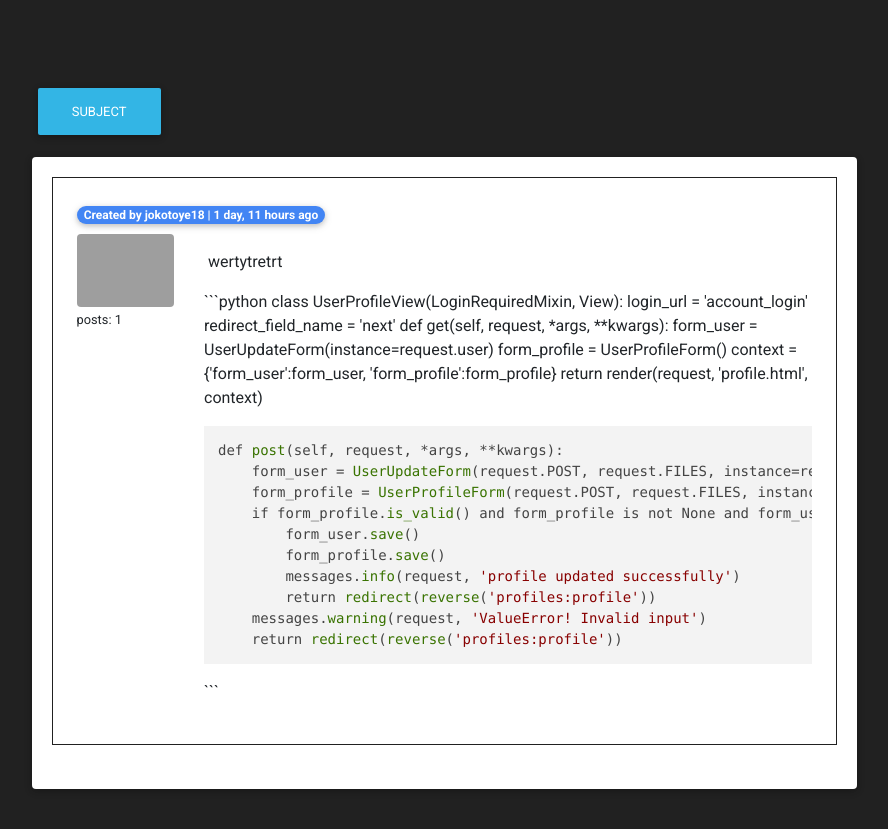
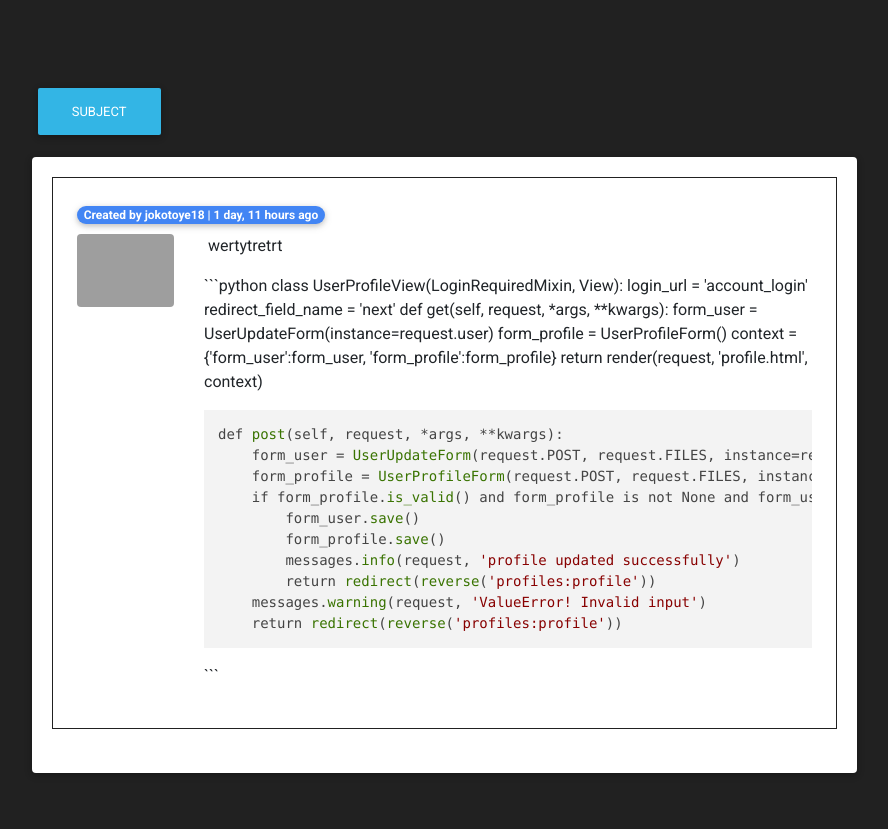
Before and after one commit to Jokotoye18/Forum, a Django app: a page that uses templates/boards/new_topic_post.html in a window 1280 px wide. Shown: the part 717-1546 px from the top of the page, without its empty margins (196-1084 px from the left). Run offline with Django 3.2, Linux system fonts and the light colour scheme; a user stored in the database is signed in; data comes from the database, SQL or seed files in the repository; parts of the project's set-up code (start-up, migrations or seed data) failed here and were passed over; some libraries are stand-ins or nearby versions; grey boxes are pictures that could not be loaded.

```diff
--- a/templates/boards/new_topic_post.html
+++ b/templates/boards/new_topic_post.html
@@ -41,12 +41,9 @@
                         <div class="row">
                             <div class="col-2">
                                 <img src="{{ subject.created_by|gravatar_img }}" alt="{{ subject.created_by.username }}" class="w-100 rounded">
-                                {% if subject.created_by.posts %}
-                                <small>posts: {{ subject.created_by.posts.count }}</small>
-                                {% endif %}
                             </div>
                             <div class="col-10">
-                                <p>{{ subject.post|safe_markdown|rich_text }}</p>
+                                <p class="p-0 m-0">{{ subject.post|safe_markdown|rich_text }}</p>
                             </div>
                         </div>
                     </div>
@@ -64,10 +61,9 @@
                             <div class="row">
                                 <div class="col-2">
                                     <img src="{{ reply.created_by|gravatar_img }}" alt="{{ reply.created_by.username }}" class="w-100 rounded">
-                                    <small>posts: {{ reply.created_by.posts.count }}</small>
                                 </div>
                                 <div class="col-10">
-                                    <p>{{ reply.post|safe_markdown|rich_text  }}</p>
+                                    <p class="p-0 m-0">{{ reply.post|safe_markdown|rich_text  }}</p>
                                 </div>
                             </div>
                         </div>
--- a/templates/boards/topic_posts.html
+++ b/templates/boards/topic_posts.html
@@ -29,10 +29,9 @@
                                 <div class="row">
                                     <div class="col-2">
                                         <img src="{{ subject.created_by|gravatar_img }}" alt="{{ subject.created_by.username }}" class="w-100 rounded">
-                                        <!-- <small class="border">Posts: {{ subject.created_by.posts.count }}</small> -->
                                     </div>
                                     <div class="col-10">
-                                        <p>{{ subject.post|safe_markdown|rich_text  }}</p>
+                                        <p class="p-0 m-0">{{ subject.post|safe_markdown|rich_text  }}</p>
                                     </div>
                                 </div>
                                 {% if subject.created_by == request.user %}
@@ -55,10 +54,9 @@
                                     <div class="row">
                                         <div class="col-2">
                                             <img src="{{ reply.created_by|gravatar_img }}" alt="{{ reply.created_by.username }}" class="w-100 rounded">
-                                            <small>posts: {{ reply.created_by.posts.count }}</small>
                                         </div>
                                         <div class="col-10">
-                                            <p >{{ reply.post|safe_markdown|rich_text  }}</p>
+                                            <p class="p-0 m-0">{{ reply.post|safe_markdown|rich_text  }}</p>
                                         </div>
                                     </div>
                                     {% if reply.created_by == request.user %}
```
